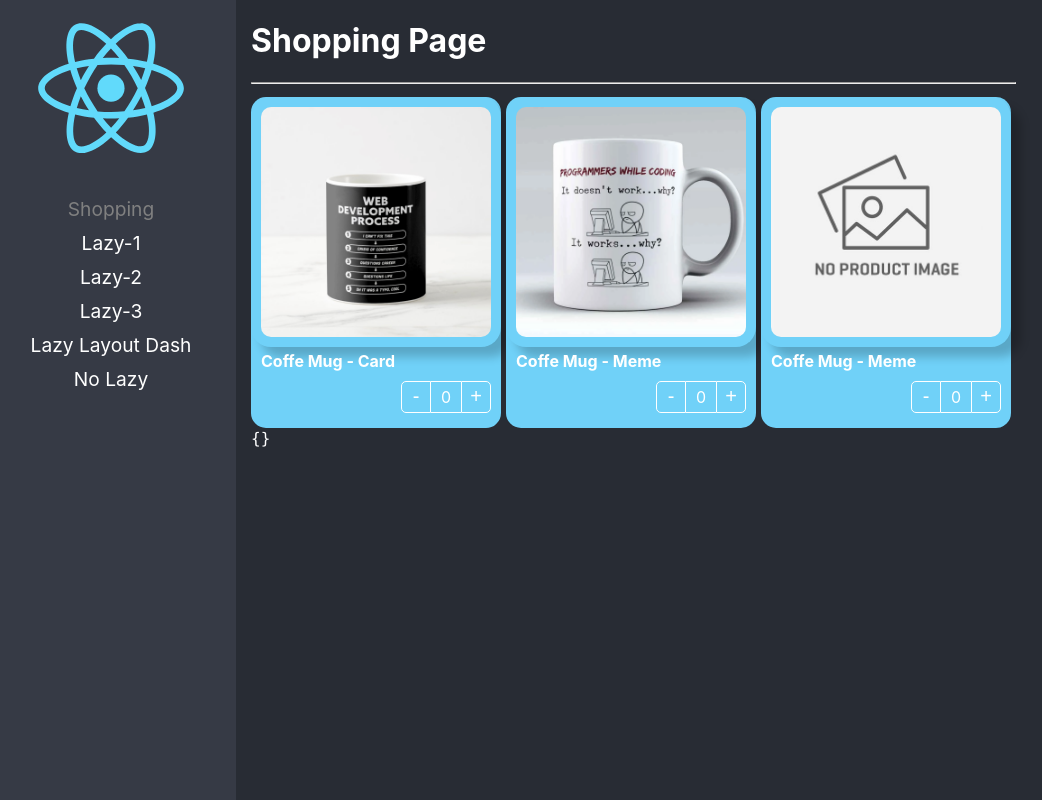
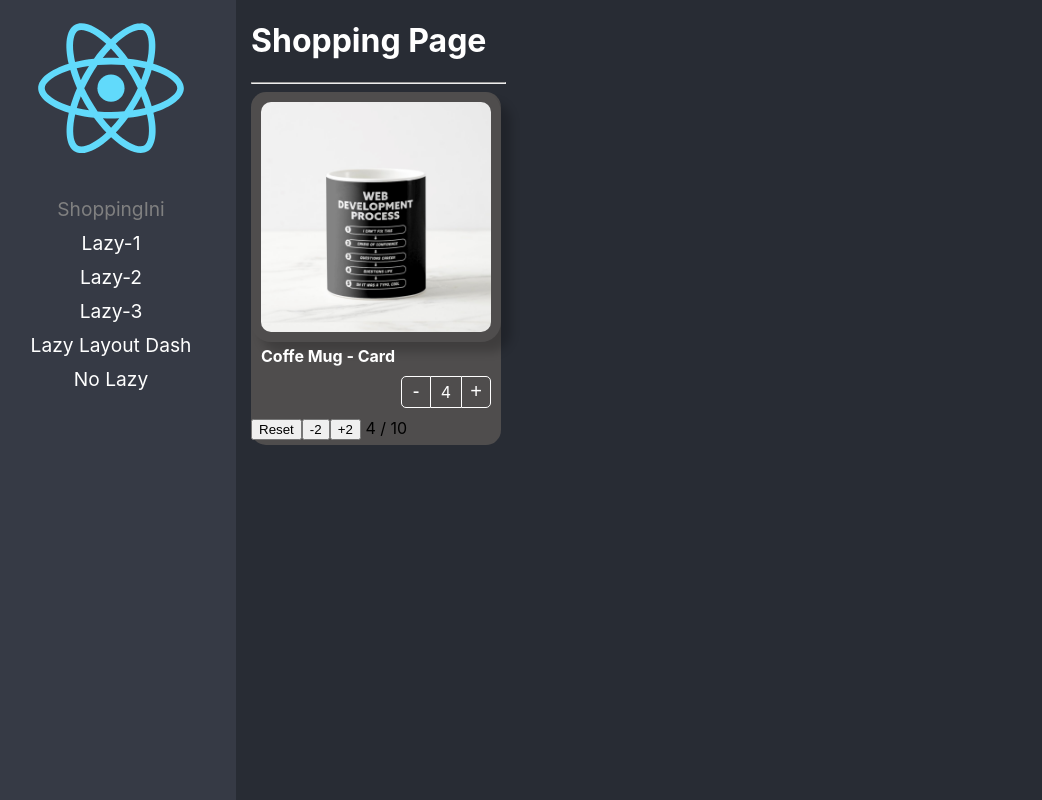
Before and after one commit to thonycc10/react-adv, a React (Create React App) app: page /shoppingini in a window 1280 px wide. Before the commit this address led to /shopping. Shown: the whole page, without its empty margins (14-1056 px from the left). Built offline with nearby package versions, Linux system fonts and the light colour scheme.

Commit message:
AC: finish componente cards button

```diff
--- a/src/component-patterns/components/ProductButtons.tsx
+++ b/src/component-patterns/components/ProductButtons.tsx
@@ -1,17 +1,25 @@
-import {useContext} from "react";
+import {useCallback, useContext} from "react";
 import styles from "../styles/styles.module.css";
 import {ProductContext} from "./ProductCard";
 import {ProductButtonProps} from "../interfaces/interfaces";
 
 export const ProductButtons = ({classNmae, style}:ProductButtonProps) => {
 
-    const {increaseBy, counter} = useContext(ProductContext);
+    // TODO maxCount
+    const {increaseBy, counter, maxCount} = useContext(ProductContext);
+
+    // TODO isMaxReached = useCallback, [counter, maxCount]
+    const isMaxReached = useCallback(
+        () => !!maxCount && counter === maxCount,
+        [counter, maxCount]
+    );
 
     return (
         <div className={`${styles.buttonsContainer} ${classNmae}`} style={style}>
             <button onClick={() => increaseBy(-1)} className={styles.buttonMinus}>-</button>
             <div className={styles.countLabel}>{counter}</div>
-            <button onClick={() => increaseBy(1)} className={styles.buttonAdd}>+</button>
+            {/*TODO utiliza este medio de if para los style*/}
+            <button onClick={() => increaseBy(1)} className={`${styles.buttonAdd} ${isMaxReached() && styles.disabled}`}>+</button>
         </div>
     )
 }
--- a/src/component-patterns/components/ProductCard.tsx
+++ b/src/component-patterns/components/ProductCard.tsx
@@ -7,19 +7,30 @@ import {ProductCardProps, ProductContextProps} from "../interfaces/interfaces";
 export const ProductContext = createContext({} as ProductContextProps);
 const { Provider } = ProductContext;
 
-export const ProductCard = ({children, product, className, style, onChange, value}: ProductCardProps) => {
+export const ProductCard = ({children, product, className, style, onChange, value, initialValues}: ProductCardProps) => {
 
     // custom hooks
-    const {counter, increaseBy} = useProduct({onChange, product, value});
+    const {counter, increaseBy, maxCount, isMaxCountReached, reset}
+        = useProduct({onChange, product, value, initialValues});
 
   return (
       <Provider value={{
           counter,
           increaseBy,
+          maxCount,
           product
       }}>
           <div className={`${styles.productCard} ${className}`} style={style}>
-              {children}
+              {
+                  children({
+                      count: counter,
+                      isMaxCountReached,
+                      maxCount: initialValues?.maxCount,
+                      product,
+                      increaseBy,
+                      reset,
+                  })
+              }
           </div>
       </Provider>
   )
--- a/src/component-patterns/hooks/useProduct.ts
+++ b/src/component-patterns/hooks/useProduct.ts
@@ -1,41 +1,53 @@
 import {useEffect, useRef, useState} from "react";
-import {onChangeArgs, Product} from "../interfaces/interfaces";
+import {InitialValues, onChangeArgs, Product} from "../interfaces/interfaces";
 
 export interface useProductArgs {
     product: Product;
     onChange?: (args: onChangeArgs ) => void;
     value?: number;
+    initialValues?: InitialValues;
 }
 
-export const useProduct = ({onChange, product, value = 0}: useProductArgs) => {
+export const useProduct = ({onChange, product, value = 0, initialValues}: useProductArgs) => {
     // useState es como el inicio del valor si necesitas capturar el useState al cabiar utiliza UserEffect
-    const [counter, setCounter] = useState(value)
+    // utilizar el ? para coloclar opcionar para validar si viene valor en initialvalues
+    const [counter, setCounter] = useState<number>(initialValues?.count || value);
 
-    const isControlled = useRef( !!onChange );
+    // const isControlled = useRef( !!onChange );
+    const isMounted = useRef( false );
+
+    console.log(initialValues?.count)
 
     // counter
     const increaseBy = (value: number) => {
 
-        console.log(isControlled);
-
-        if ( isControlled.current ) {
-            // utilizar ! siempre y cuando le digas al type que si o si van a enviar ese valor
-            return onChange!({count: value, product});
+        let newValue = Math.max(counter + value, 0)
+        if (initialValues?.maxCount) {
+            newValue = Math.min(newValue, initialValues.maxCount)
         }
 
-        const newValue = Math.max(counter + value, 0)
-
         setCounter(newValue)
-
         onChange && onChange({count: newValue, product});
     }
 
+    const reset = () => {
+        setCounter(initialValues?.count || value);
+    }
+
     useEffect( () => {
-        setCounter(value);
-    }, [value])
+        if ( !isMounted.current ) return;
+        setCounter( initialValues?.count|| value );
+    }, [ value ])
+
+    useEffect( () => {
+        isMounted.current = true;
+    }, [])
 
     return {
         counter,
-        increaseBy
+        isMaxCountReached: !!initialValues?.count && initialValues.maxCount === counter,
+        maxCount: initialValues?.maxCount,
+        increaseBy,
+        reset
     }
 }
--- a/src/component-patterns/pages/ShoppingPage.tsx
+++ b/src/component-patterns/pages/ShoppingPage.tsx
@@ -31,6 +31,9 @@ export const ShoppingPage = () => {
                                    onChange={(e) => onProductCountChange(e)}
                                    value={shoppingCart[product.id]?.count || 0}
                       >
+                          {
+                              (mensaje) => (
+                                  <>
                                       <ProductCard.Imagen className="custom-image"
                                                           style={{
                                                               boxShadow: '10px 10px 10px rgba(0,0,0,0.2)'
@@ -47,6 +50,10 @@ export const ShoppingPage = () => {
                                                               justifyContent: 'end'
                                                           }}
                                       />
+                                  </>
+                              )
+                          }
+
                       </ProductCard>
                   ))
               }
@@ -59,13 +66,16 @@ export const ShoppingPage = () => {
                       <ProductCard product={product}
                                    className="bg-darl"
                                    style={{
-                                       backgroundColor: '#70D1F8',
+                                       backgroundColor: '#767f80',
                                        width: '100px'
                                    }}
                                    key={key}
                                    value={product.count}
                                    onChange={(e) => onProductCountChange(e)}
                       >
+                          {
+                              (mensaje) => (
+                                  <>
                                       <ProductCard.Imagen className="custom-image"
                                                           style={{
                                                               boxShadow: '10px 10px 10px rgba(0,0,0,0.2)'
@@ -77,6 +87,9 @@ export const ShoppingPage = () => {
                                                               justifyContent: 'center'
                                                           }}
                                       />
+                                  </>
+                              )
+                          }
                       </ProductCard>
                   ))
               }
--- /dev/null
+++ b/src/component-patterns/pages/ShoppingPageIni.tsx
@@ -0,0 +1,62 @@
+import {ProductCard} from '../components/index';
+import '../styles/custom-style.css'
+import {products} from "../data/products";
+
+// control props
+export const ShoppingPageIni = () => {
+
+    // hooks, siempre debe existir un return para retornar las variables.
+    const product = products[0];
+
+  return (
+      <div >
+          <h1>Shopping Page</h1>
+          <hr/>
+              <ProductCard product={ product }
+                           className="bg-darl"
+                           style={{
+                               backgroundColor: '#4f4d4d'
+                           }}
+                           initialValues={{
+                               count: 4,
+                               maxCount: 10
+                           }}
+              >
+                  {
+                      // utilizando una forma de destructurar metodos parecido a formik
+                      ({reset, isMaxCountReached, increaseBy, count, maxCount} ) => (
+                          <>
+                              <ProductCard.Imagen className="custom-image"
+                                                  style={{
+                                                      boxShadow: '10px 10px 10px rgba(0,0,0,0.2)'
+                                                  }}
+                              />
+                              <ProductCard.Title className="text-white text-bold"
+                                                 style={{
+                                                     fontWeight: 'bold'
+                                                 }}
+                              />
+                              <ProductCard.Button classNmae="custom-button"
+                                                  style={{
+                                                      display: 'flex',
+                                                      justifyContent: 'end'
+                                                  }}
+                              />
+                              <button onClick={reset}> Reset </button>
+                              <button onClick={() => increaseBy(-2)}> -2 </button>
+                              {/*utilizar esta forma para las validaciones if */}
+                              {
+                                  ( !isMaxCountReached && <button hidden={isMaxCountReached} onClick={() => increaseBy(2)}> +2  </button>)
+                              }
+
+                              <span> {count}  / {maxCount}</span>
+                              {/*{ JSON.stringify(args, null, 3)}*/}
+                              {/*funciones de como hijo de un HOC */}
+                          </>
+                      )
+                  }
+              </ProductCard>
+
+      </div>
+  )
+}
--- a/src/component-patterns/styles/styles.module.css
+++ b/src/component-patterns/styles/styles.module.css
@@ -60,3 +60,9 @@
 .buttonAdd:hover {
     background-color: rgba(0, 0, 0, 0.1);
 }
+
+.disabled {
+    border-color: grey !important;
+    border-left: solid 1px white !important;
+    color: grey !important;
+}
--- a/src/routes/routes.ts
+++ b/src/routes/routes.ts
@@ -1,6 +1,7 @@
 import {lazy, LazyExoticComponent} from "react";
 import {NoLazy} from "../lazyload/pages/NoLazy";
 import {ShoppingPage} from "../component-patterns/pages/ShoppingPage";
+import {ShoppingPageIni} from "../component-patterns/pages/ShoppingPageIni";
 
 type JSXComponent = () => JSX.Element;
 interface Route {
@@ -18,10 +19,10 @@ const lazy3 = lazy(() => import(/* webpackChunckName: "LazyPage3" */ '../lazyloa
 
 export const routes: Route[] = [
     {
-        to: '/shopping',
-        path: 'shopping',
-        Component: ShoppingPage,
-        name: 'Shopping'
+        to: '/shoppingini',
+        path: 'shoppingini',
+        Component: ShoppingPageIni,
+        name: 'ShoppingIni'
     },
     {
         to: '/lazy1',
```
Also changed, not shown: src/component-patterns/interfaces/interfaces.ts (+21 -5 lines). Lines whose indentation alone changed are shown as unchanged.
